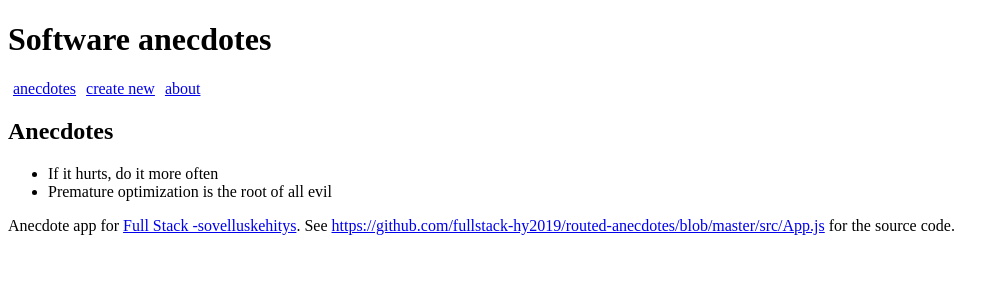
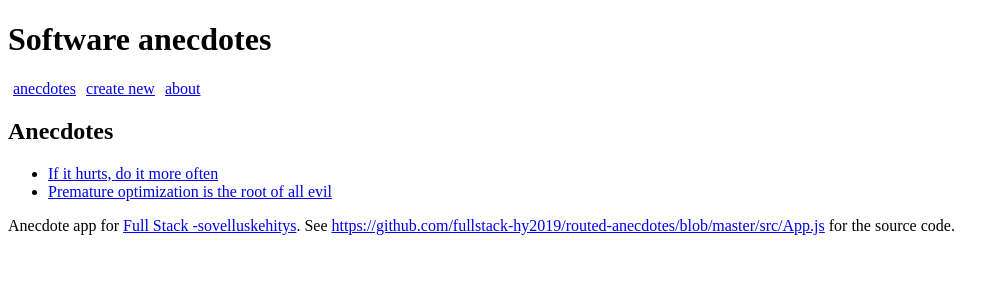
Before and after one commit to Dmitri9149/full_stack_open_2019_part_7_routed_anecdotes_b, a React (Create React App) app: page / in a window 1280 px wide. Shown: the top 300 px of the page, without its empty margins (0-1006 px from the left). Built offline with nearby package versions, Linux system fonts and the light colour scheme; the HTML template or start-up script is replaced by a standard one.

Commit message:
const Anecdote is added

```diff
--- a/src/App.js
+++ b/src/App.js
@@ -10,10 +10,15 @@ const AnecdoteList = ({ anecdotes }) => (
   <div>
     <h2>Anecdotes</h2>
     <ul>
-      {anecdotes.map(anecdote => <li key={anecdote.id} >{anecdote.content}</li>)}
+      {anecdotes.map(anecdote =>
+         <li key={anecdote.id} >
+          <Link to = {`/anecdotes/${anecdote.id}`}>{anecdote.content}</Link>
+         </li>)}
     </ul>
   </div>
 )
+
+
 
 const About = () => (
   <div>
@@ -76,6 +81,14 @@ const CreateNew = (props) => {
   )
 
 }
+
+const Anecdote = ({anecdote}) => (
+  <div>
+    <h2>{anecdote.content}</h2>
+    <div>{anecdote.votes}</div>
+  </div>
+
+)
 
 
 const App = () => {
```
